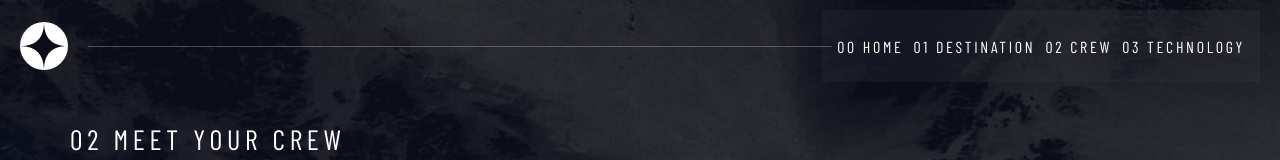
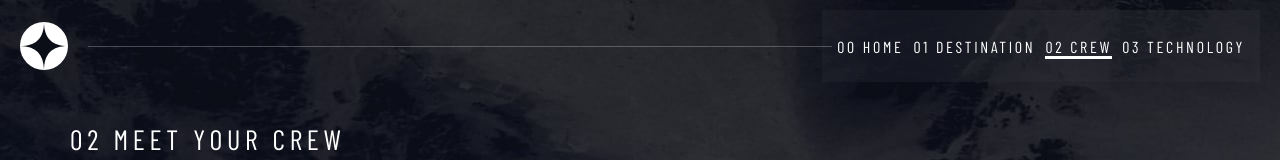
Before and after one commit to Saimon8420/space_tourism_site_FrontEnd, a React (Vite) app: page /crew in a window 1280 px wide. Shown: the top 160 px of the page. Built offline with nearby package versions, Linux system fonts and the light colour scheme; a web font is replaced by a local one.

Commit message:
navigation with active link added

```diff
--- a/src/App.css
+++ b/src/App.css
@@ -1,5 +1,4 @@
 .app {
-    /* background-color: red; */
     display: flex;
     flex-direction: column;
     width: 100%;
@@ -78,6 +77,14 @@
     text-decoration: none;
 }
 
+.nav-active>a {
+    border-bottom: 3px solid #FFF;
+}
+
+.nav-inactive>a {
+    border-bottom: none;
+}
+
 .mobile-nav-none {
     display: none;
 }
@@ -128,5 +135,6 @@
         letter-spacing: 2.7px;
         cursor: pointer;
         text-decoration: none;
+        max-width: fit-content;
     }
 }
--- a/src/App.jsx
+++ b/src/App.jsx
@@ -12,8 +12,6 @@ import NotFound from './components/NotFound/NotFound';
 function App() {
   const [open, setOpen] = useState(false);
   const location = useLocation();
-  const urlPaths = ["/", "/home", "/destination", "/crew", "/technology"];
-  const [activeUrl, setActiveUrl] = useState(location?.pathname);
   return (
     <div className='app'>
       {(location?.pathname === "/" || location?.pathname === "/home" || location?.pathname === "/destination" || location?.pathname === "/crew" || location?.pathname === "/technology") &&
@@ -26,10 +24,13 @@ function App() {
             <div className='v-bar v-bar-none'>
             </div>
             <div className='nav-link nav-link-none'>
-              <p><Link to="/">00 HOME</Link></p>
-              <p><Link to="/destination">01 DESTINATION</Link></p>
-              <p><Link to="/crew">02 CREW</Link></p>
-              <p><Link to="/technology">03 TECHNOLOGY</Link></p>
+              <p className={`${location?.pathname === "/" || location?.pathname === "/home" ? "nav-active" : "nav-inactive"}`}><Link to="/">00 HOME</Link></p>
+
+              <p className={`${location?.pathname === "/destination" ? "nav-active" : "nav-inactive"}`}><Link to="/destination">01 DESTINATION</Link></p>
+
+              <p className={`${location?.pathname === "/crew" ? "nav-active" : "nav-inactive"}`}><Link to="/crew">02 CREW</Link></p>
+
+              <p className={`${location?.pathname === "/technology" ? "nav-active" : "nav-inactive"}`}><Link to="/technology">03 TECHNOLOGY</Link></p>
             </div>
 
             {/* when display size is for only mobile devices */}
@@ -45,10 +46,13 @@ function App() {
           </div>
           {
             open && <div className='mobile-nav-open mobile-nav-close'>
-              <p><Link to="/">00 HOME</Link></p>
-              <p><Link to="/destination">01 DESTINATION</Link></p>
-              <p><Link to="/crew">02 CREW</Link></p>
-              <p><Link to="/technology">03 TECHNOLOGY</Link></p>
+              <p className={`${location?.pathname === "/" || location?.pathname === "/home" ? "nav-active" : "nav-inactive"}`}><Link to="/">00 HOME</Link></p>
+
+              <p className={`${location?.pathname === "/destination" ? "nav-active" : "nav-inactive"}`}><Link to="/destination">01 DESTINATION</Link></p>
+
+              <p className={`${location?.pathname === "/crew" ? "nav-active" : "nav-inactive"}`}><Link to="/crew">02 CREW</Link></p>
+
+              <p className={`${location?.pathname === "/technology" ? "nav-active" : "nav-inactive"}`}><Link to="/technology">03 TECHNOLOGY</Link></p>
             </div>
           }
         </div>
--- a/src/components/NotFound/NotFound.css
+++ b/src/components/NotFound/NotFound.css
@@ -26,7 +26,11 @@
 }
 
 .not-found>p>a {
-    color: red;
+    color: white;
+    background-color: rgb(21, 23, 32);
+    padding: 10px;
+    margin: 10px 0px;
+    border-radius: 5px;
 }
 
 @media only screen and (max-width:576px) {
```
Also changed, not shown: src/index.css (+0 -26 lines).
